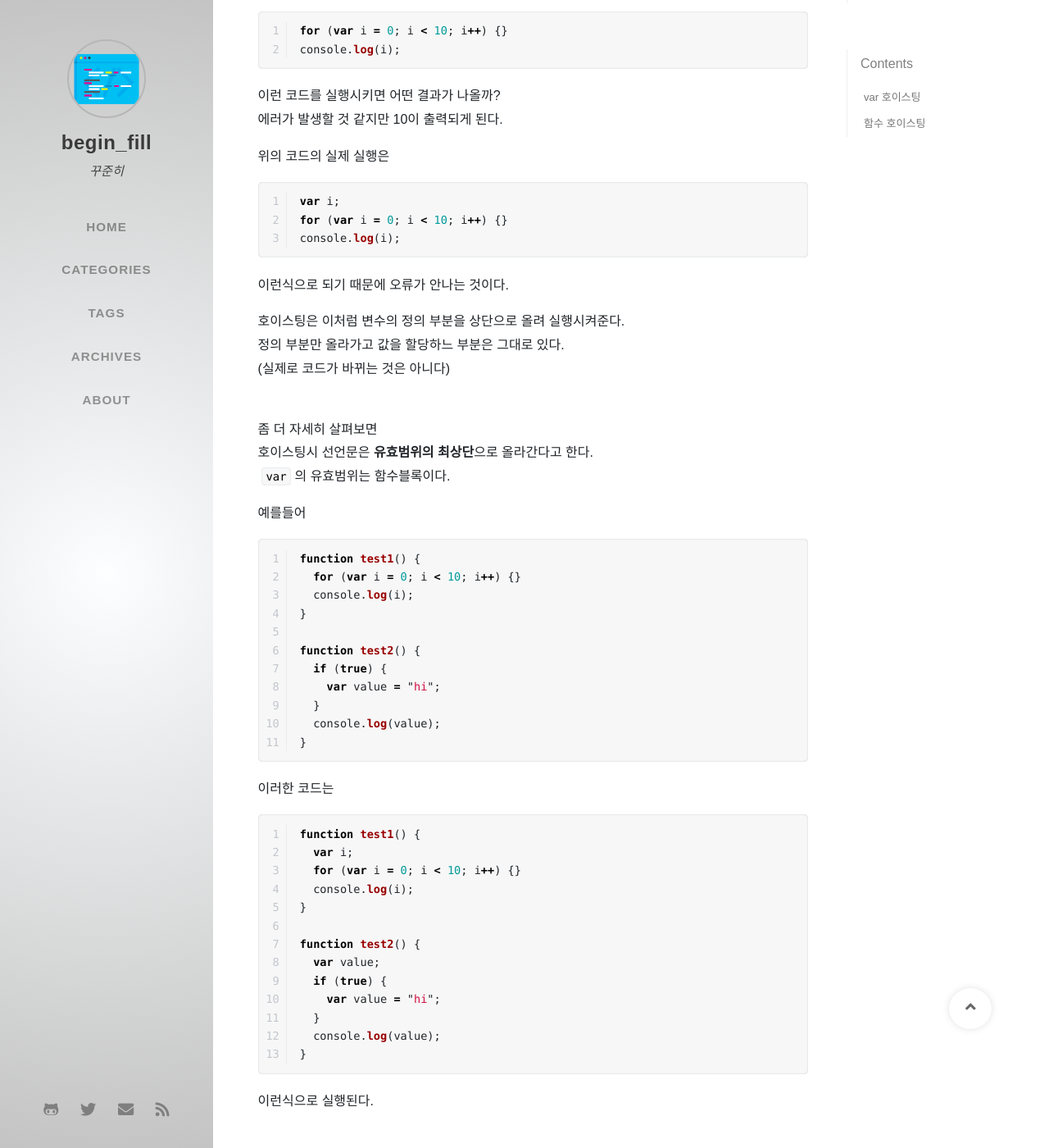
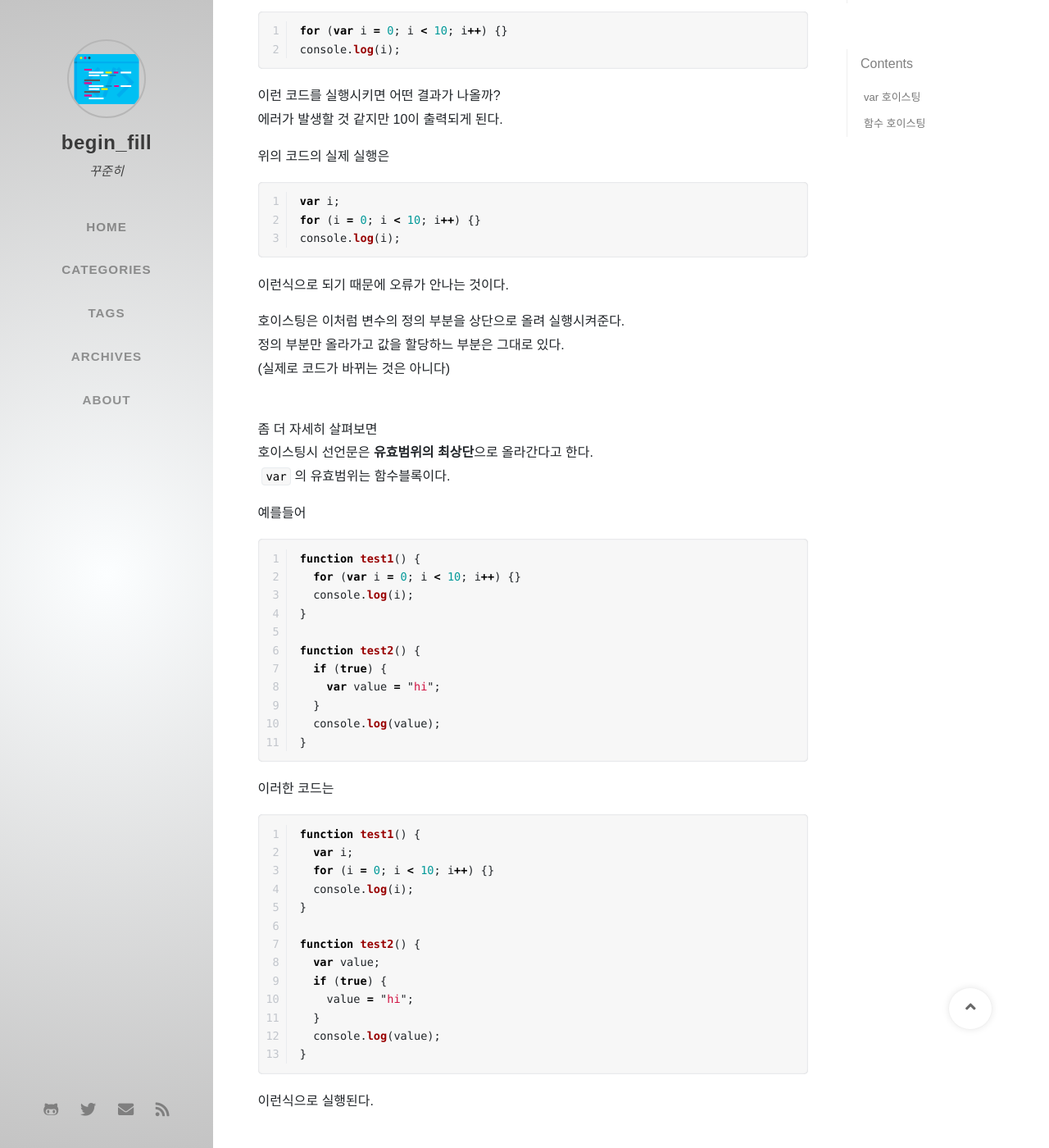
Before and after one commit to ip99202/ip99202.github.io, a Jekyll site: the page built from _posts/2020-08-18-자바스크립트-호이스팅이란.md, in a window 1280 px wide and 1400 px high, scrolled down 576 px. Shown: the whole window at 82% size. Built offline with Jekyll 4.4.1, drawn with Linux system fonts in a browser that asks for light colours; nearby versions of some CDN libraries; some web fonts are replaced; comment, search, counter and statistics services are not loaded.

Commit message:
Fix post

````diff
--- a/_posts/2020-08-18-자바스크립트-호이스팅이란.md
+++ b/_posts/2020-08-18-자바스크립트-호이스팅이란.md
@@ -27,7 +27,7 @@ console.log(i);
 위의 코드의 실제 실행은
 ```javascript
 var i;
-for (var i = 0; i < 10; i++) {}
+for (i = 0; i < 10; i++) {}
 console.log(i);
 ```
 이런식으로 되기 때문에 오류가 안나는 것이다.
@@ -60,14 +60,14 @@ function test2() {
 ```javascript
 function test1() {
   var i;
-  for (var i = 0; i < 10; i++) {}
+  for (i = 0; i < 10; i++) {}
   console.log(i);
 }
 
 function test2() {
   var value;
   if (true) {
-    var value = "hi";
+    value = "hi";
   }
   console.log(value);
 }
````
